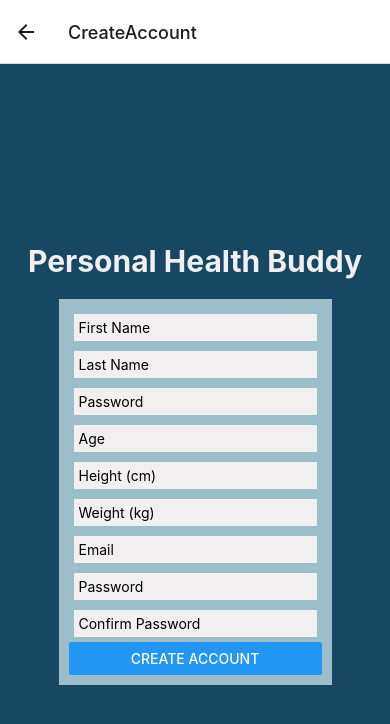
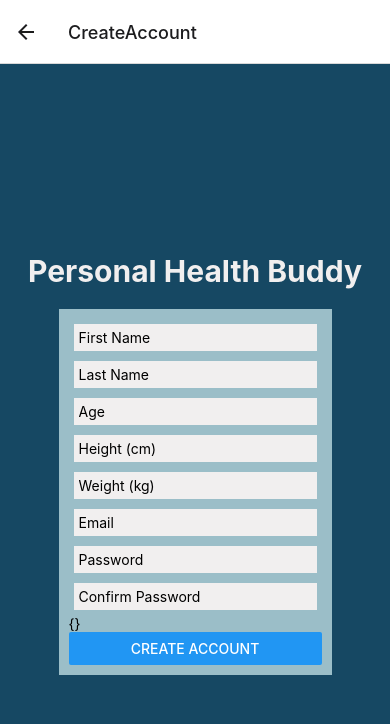
Before and after one commit to davido-noowin/PersonalHealthBuddy, a React Native app: screen /CreateAccount in a window 390 px wide. Shown: the top 724 px of the page. Built offline with nearby package versions, Linux system fonts and the light colour scheme.

Commit message:
account creation

```diff
--- a/src/pages/create_account_page.js
+++ b/src/pages/create_account_page.js
@@ -5,11 +5,12 @@ import { PHB_COLORS, PHB_FONTS, PHB_STYLES } from '../phb_styles';
 import { yupResolver } from '@hookform/resolvers/yup';
 import * as yup from 'yup';
 import { useContext } from 'react';
-import { useForm } from 'react-hook-form';
+import { useForm, Controller } from 'react-hook-form';
 import { AuthContext } from '../../authContext';
 
 /* Form Validation */
 const userSchema = yup.object().shape({
+
     first_name: yup.string().required(),
     last_name: yup.string().required(),
     age: yup.number().required().positive().integer(),
@@ -24,8 +25,8 @@ function createUser(data, setUser) {
     console.log("Create user");
     console.log(data);
 
-    // api call to create user
-    fetch("http://18.226.94.38:8000/api/create-user", {
+    // api call to create user http://18.226.94.38:8000/api/create-user
+    fetch("http://192.168.86.25:8000/api/create-user", {
         method: "POST",
         headers: {
             Accept: "application/json",
@@ -55,66 +56,124 @@ export function CreateAccountPage({navigation}){
         defaultValues: {
             "first_name": '',
             "last_name": '',
-            "password": '',
             "age": 0,
             "height": 0,
             "weight": 0,
-            "username": '',
+            "email": '',
+            "password": '',
         },
         reValidateMode: 'onSubmit'
     })
+
+    const {currentUser, setCurrentUser} = useContext(AuthContext);
 
     return (
     <View style={[PHB_STYLES.root_container, styles.root]}>
         <Text style={styles.title_text}>Personal Health Buddy</Text>
         <View style={styles.login_panel}>
+            <Controller
+                control={control}
+                name="first_name"
+                render={({ field, value }) =>(
                     <TextInput
+                        value={value}
                         style={styles.text_input}
                         placeholder="First Name"
+                        onChangeText={value => field.onChange(value)}
                     />
+                )}
+            />
+            <Controller
+                control={control}
+                name="last_name"
+                render={({ field, value }) =>(
                     <TextInput
+                        value={value}
                         style={styles.text_input}
                         placeholder="Last Name"
+                        onChangeText={value => field.onChange(value)}
                     />
+                )}
+            />
+            <Controller
+                control={control}
+                name="age"
+                render={({ field, value }) =>(
                     <TextInput
+                        value={value}
+                        style={styles.text_input}
+                        placeholder="Age"
+                        onChangeText={value => field.onChange(value)}
+                        inputMode='numeric'
+                    />
+                )}
+            />
+            <Controller
+                control={control}
+                name="height"
+                render={({ field, value }) =>(
+                    <TextInput
+                        value={value}
+                        style={styles.text_input}
+                        placeholder="Height (cm)"
+                        onChangeText={value => field.onChange(value)}
+                        inputMode='numeric'
+                    />
+                )}
+            />
+            <Controller
+                control={control}
+                name="weight"
+                render={({ field, value }) =>(
+                    <TextInput
+                        value={value}
+                        style={styles.text_input}
+                        placeholder="Weight (kg)"
+                        onChangeText={value => field.onChange(value)}
+                        inputMode='numeric'
+                    />
+                )}
+            />
+            <Controller
+                control={control}
+                name="email"
+                render={({ field, value }) =>(
+                    <TextInput
+                        value={value}
+                        style={styles.text_input}
+                        placeholder="Email"
+                        onChangeText={value => field.onChange(value)}
+                        secureTextEntry={true}
+                    />
+                )}
+            />
+            <Controller
+                control={control}
+                name="password"
+                render={({ field, value }) =>(
+                    <TextInput
+                        value={value}
                         style={styles.text_input}
                         placeholder="Password"
+                        onChangeText={value => field.onChange(value)}
+                        secureTextEntry={true}
                     />
-            <TextInput
-                style={styles.text_input}
-                placeholder="Age"
-            />
-            <TextInput
-                style={styles.text_input}
-                placeholder="Height (cm)"
-            />
-            <TextInput
-                style={styles.text_input}
-                placeholder="Weight (kg)"
-            />
-            <TextInput
-                style={styles.text_input}
-                placeholder="Email"
-            />
-            <TextInput
-                style={styles.text_input}
-                placeholder="Password"
+                )}
             />
             <TextInput
                 style={styles.text_input}
                 placeholder="Confirm Password"
+                secureTextEntry={true}
             />
+            <Text style={styles.error_text}>{JSON.stringify(errors)}</Text>
             <Button
                 style={styles.create_account_button}
                 title="Create Account"
-                onPress={() => navigation.navigate('Home')}
+                onPress={handleSubmit((data) => createUser(data, setCurrentUser))}
             />
         </View>
     </View>
     )
-    function createUser(){
-
-    }
 }
 
 const styles = StyleSheet.create({
```
Lines whose indentation alone changed are shown as unchanged.
